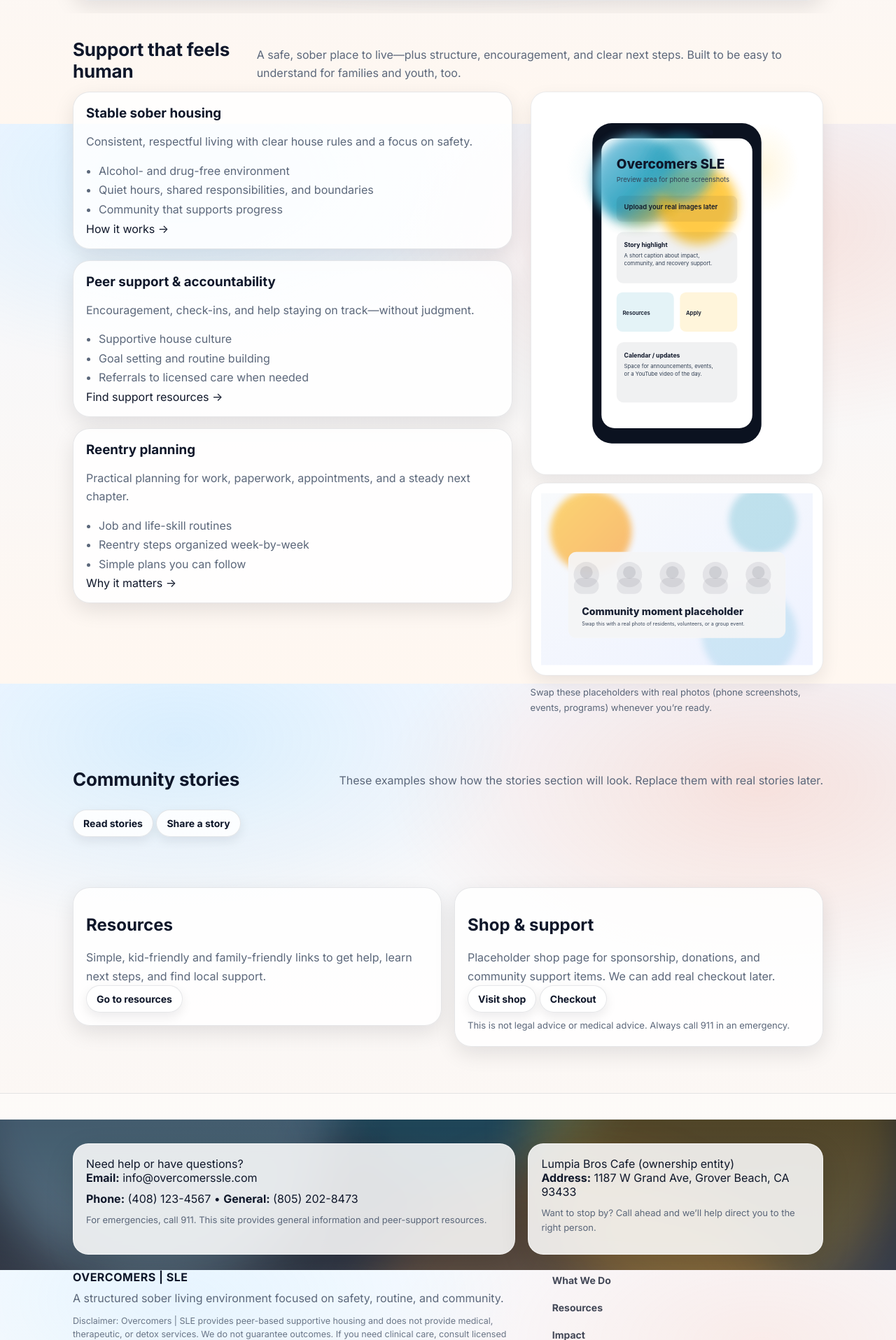
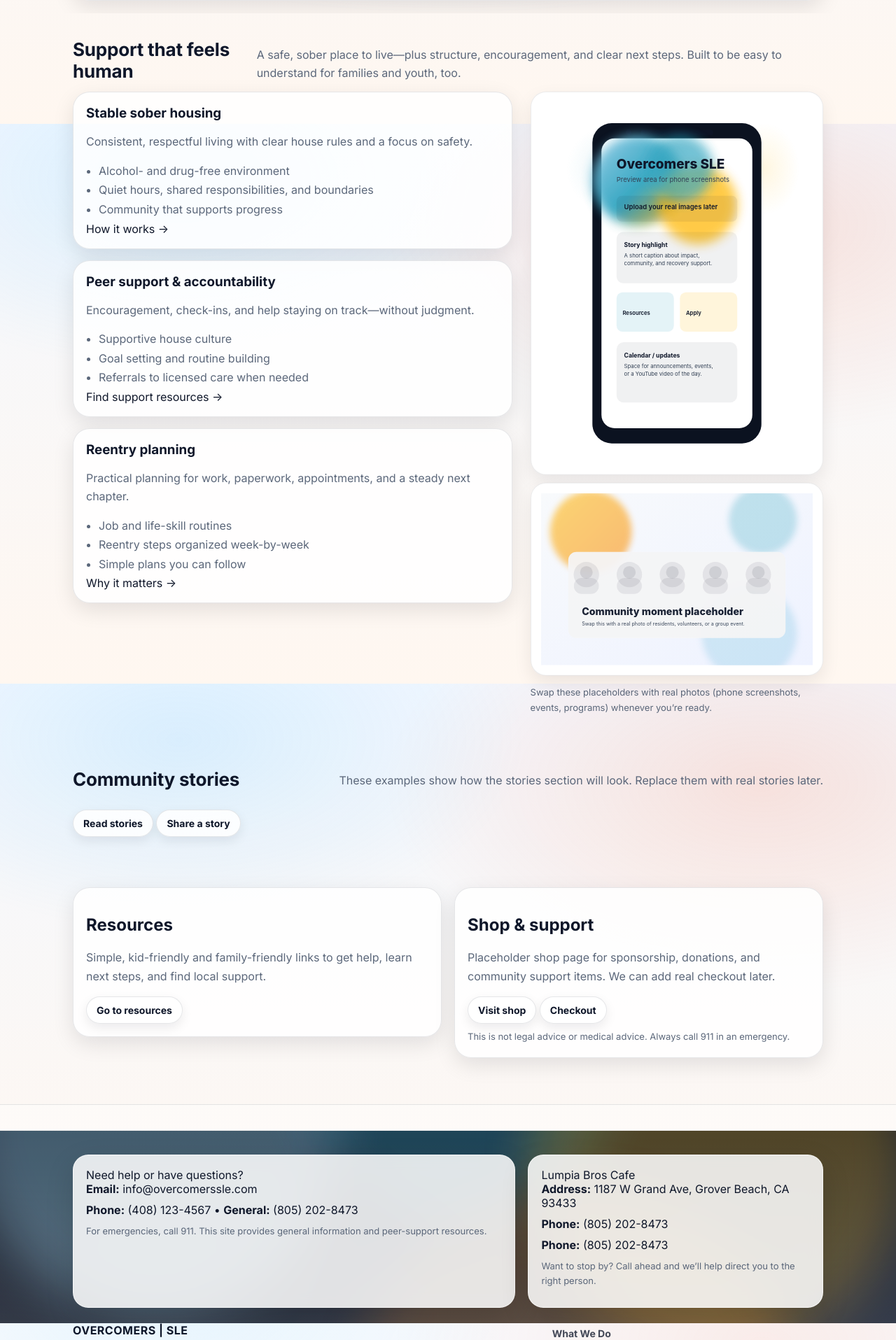
Before and after one commit to cryptoparcel/overcommers-sle, a Flask app: page / in a window 1280 px wide. Shown: the part 623-2538 px from the top of the page at 70% size. Run offline with Flask 3, Linux system fonts and the light colour scheme.

Commit message:
Add files via upload

```diff
--- a/app/static/assets/styles.css
+++ b/app/static/assets/styles.css
@@ -16,7 +16,11 @@
 }
 
 *{box-sizing:border-box}
-html,body{height:100%}
+html,html{height:100%}
+body{min-height:100vh;display:flex;flex-direction:column}
+main{flex:1 0 auto}
+.footer{flex-shrink:0}
+
 body{
   margin:0;
   font-family:Inter,system-ui,-apple-system,Segoe UI,Roboto,Arial,sans-serif;
@@ -119,6 +123,11 @@ a{color:inherit;text-decoration:none}
 .lead{color:var(--muted); font-size:16px; line-height:1.65; margin:14px 0 0}
 .hero__actions{display:flex; gap:12px; margin-top:20px; flex-wrap:wrap}
 
+/* Better breathing room between primary CTAs and the topic pills */
+.hero__pills{margin-top:14px}
+.pills{display:flex; flex-wrap:wrap; gap:10px}
+.pill{display:inline-flex; align-items:center; justify-content:center; white-space:nowrap}
+
 .hero__stats{
   display:grid;
   grid-template-columns: repeat(3, 1fr);
@@ -141,12 +150,17 @@ a{color:inherit;text-decoration:none}
   border-radius:var(--radius2);
   box-shadow: var(--shadow2);
   padding:18px;
+  /* Allows footer/CTA blocks to sit consistently at the bottom */
+  display:flex;
+  flex-direction:column;
 }
 .card__top{display:flex; align-items:baseline; justify-content:space-between; gap:12px}
 .card__title{font-weight:900; font-size:16px}
 .card__sub{color:var(--muted); font-size:13px}
 .card__text{color:var(--muted); font-size:14px; line-height:1.55; margin-top:8px}
 .card__cta{display:flex; gap:10px; margin-top:14px; flex-wrap:wrap}
+.card__footer{margin-top:auto; padding-top:16px}
+.card__footer .card__cta{margin-top:0}
 .card--soft{background: rgba(255,255,255,.75)}
 .steps{margin:12px 0 0; padding-left:18px; color:rgba(15,23,42,.88); font-size:14px; line-height:1.55}
 .steps li{margin:8px 0}
--- a/app/templates/base.html
+++ b/app/templates/base.html
@@ -79,10 +79,12 @@
             </div>
           </div>
 
-          <div class="footer__bannerCard">
-            <div class="footer__bannerTitle">Lumpia Bros Cafe (ownership entity)</div>
+	          <div class="footer__bannerCard">
+	            <div class="footer__bannerTitle">Lumpia Bros Cafe</div>
             <div class="footer__bannerBody">
-              <p><strong>Address:</strong> 1187 W Grand Ave, Grover Beach, CA 93433</p>
+	              <p><strong>Address:</strong> 1187 W Grand Ave, Grover Beach, CA 93433</p>
+	              <p><strong>Phone:</strong> (805) 202-8473</p>
+	              <p><strong>Phone:</strong> (805) 202-8473</p>
               <p class="muted small">Want to stop by? Call ahead and we’ll help direct you to the right person.</p>
             </div>
           </div>
--- a/app/templates/index.html
+++ b/app/templates/index.html
@@ -136,16 +136,24 @@
         <div class="card__body">
           <h2 class="h2">Resources</h2>
           <p class="muted">Simple, kid-friendly and family-friendly links to get help, learn next steps, and find local support.</p>
+        </div>
+	        <div class="card__footer">
+	          <div class="card__cta">
 	            <a class="btn primary" href="{{ url_for('public.resources') }}">Go to resources</a>
+	          </div>
 	        </div>
       </div>
       <div class="card">
         <div class="card__body">
           <h2 class="h2">Shop & support</h2>
           <p class="muted">Placeholder shop page for sponsorship, donations, and community support items. We can add real checkout later.</p>
+        </div>
+	        <div class="card__footer">
+	          <div class="card__cta">
 	            <div class="actions">
 	              <a class="btn primary" href="{{ url_for('public.shop') }}">Visit shop</a>
 	              <a class="btn" href="{{ url_for('public.checkout') }}">Checkout</a>
+	            </div>
 	          </div>
 	          <p class="muted small">This is not legal advice or medical advice. Always call 911 in an emergency.</p>
 	        </div>
```
Lines whose indentation alone changed are shown as unchanged.
